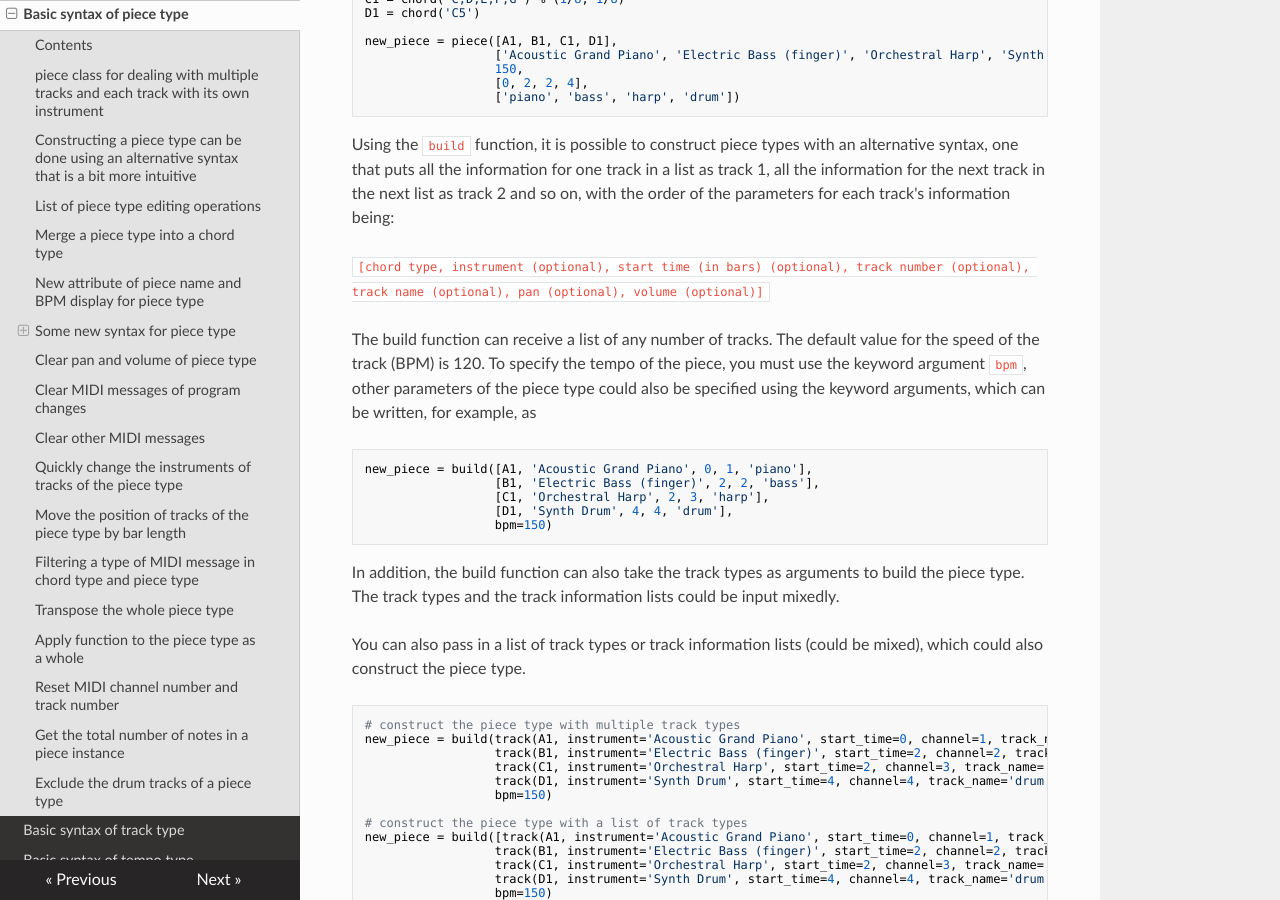
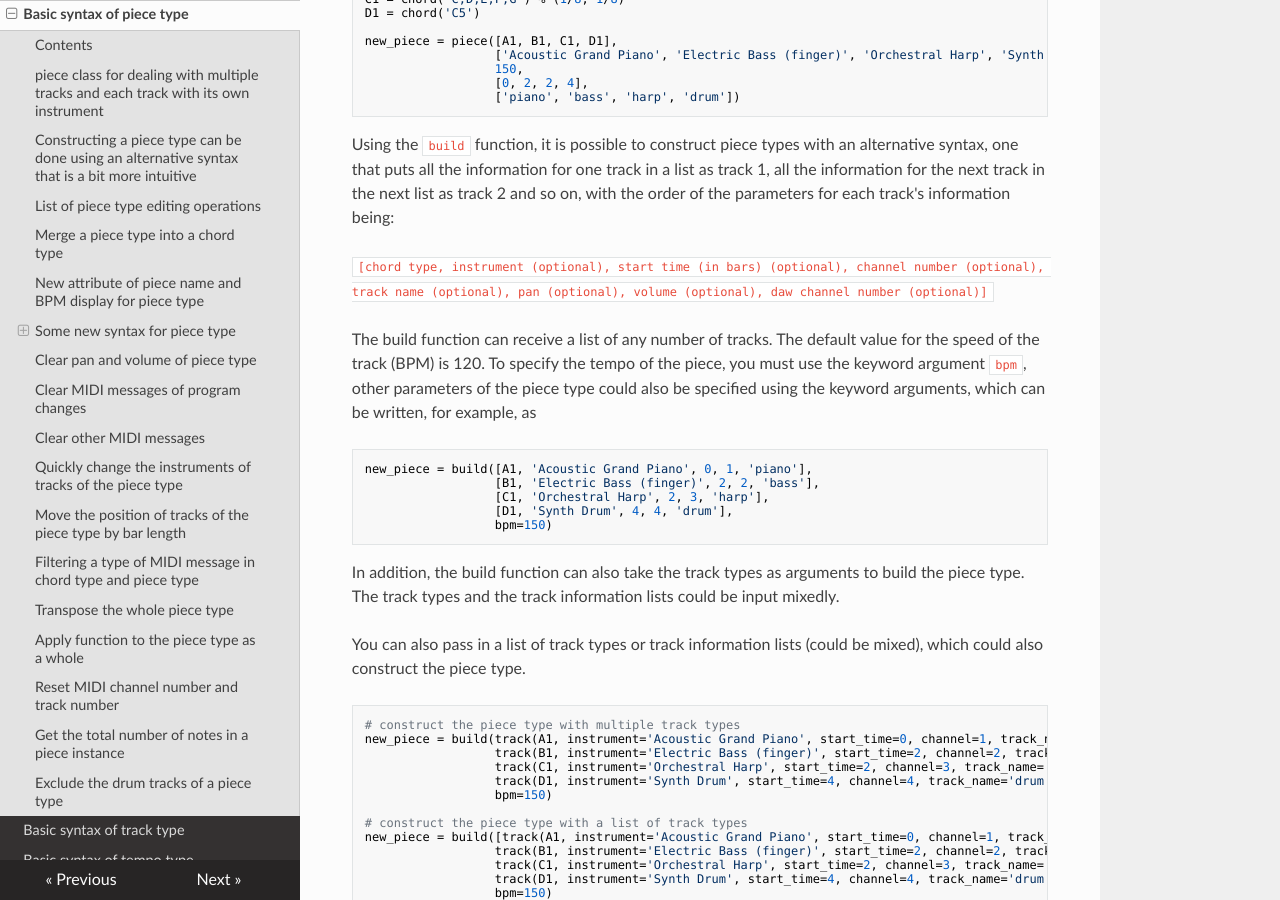
Before and after one commit to Rainbow-Dreamer/musicpy_docs, an MkDocs documentation site: the page built from docs/Basic syntax of piece type.md, in a window 1280 px wide and 900 px high, scrolled down 2941 px. Built offline with MkDocs 1.6.1, drawn with Linux system fonts in a browser that asks for light colours; nearby versions of some CDN libraries.

Commit message:
Update Basic syntax of piece type.md

```diff
--- a/docs/Basic syntax of piece type.md
+++ b/docs/Basic syntax of piece type.md
@@ -147,7 +147,7 @@ new_piece = piece([A1, B1, C1, D1],
 
 Using the `build` function, it is possible to construct piece types with an alternative syntax, one that puts all the information for one track in a list as track 1, all the information for the next track in the next list as track 2 and so on, with the order of the parameters for each track's information being:
 
-`[chord type, instrument (optional), start time (in bars) (optional), track number (optional), track name (optional), pan (optional), volume (optional)]`
+`[chord type, instrument (optional), start time (in bars) (optional), channel number (optional), track name (optional), pan (optional), volume (optional), daw channel number (optional)]`
 
 The build function can receive a list of any number of tracks. The default value for the speed of the track (BPM) is 120. To specify the tempo of the piece, you must use the keyword argument `bpm`, other parameters of the piece type could also be specified using the keyword arguments, which can be written, for example, as
 
```
